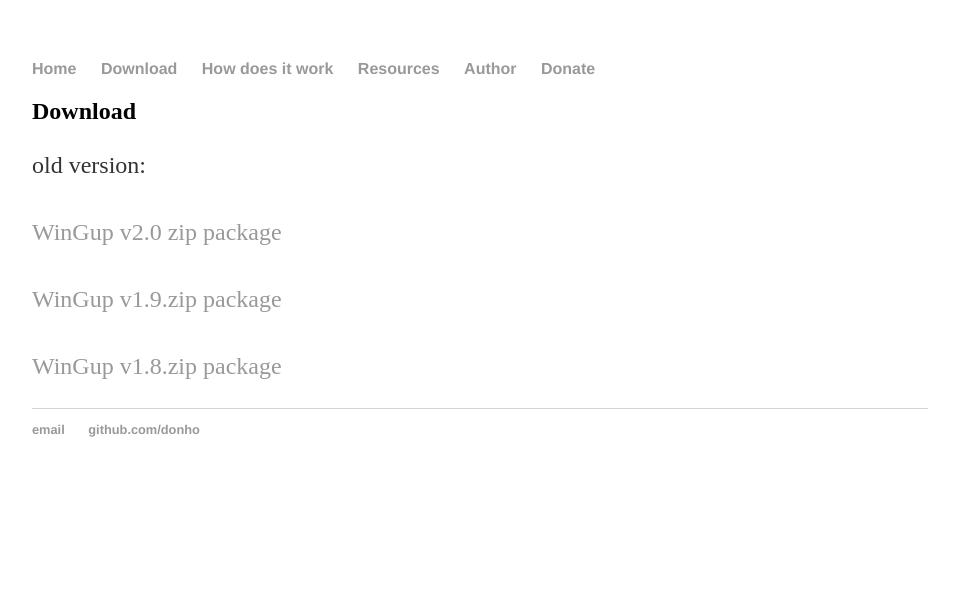
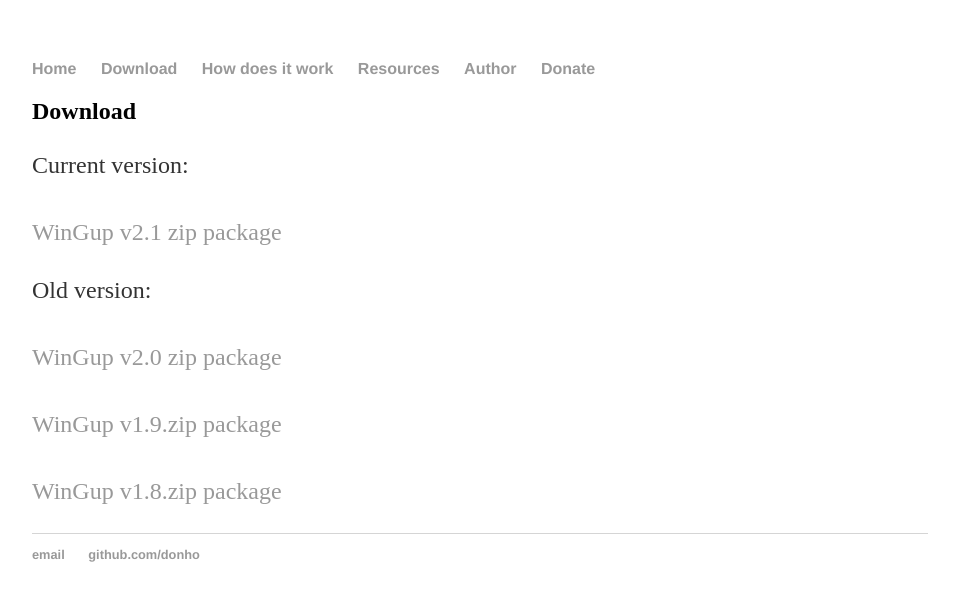
Before and after one commit to gupwin32/gupwin32.github.io, a Jekyll site: the page built from download/index.html, in a window 1280 px wide. Shown: the top 601 px of the page, without its empty margins (160-1119 px from the left). Built offline with Jekyll 4.4.1, drawn with Linux system fonts in a browser that asks for light colours.

Commit message:
Update index.html

```diff
--- a/download/index.html
+++ b/download/index.html
@@ -5,7 +5,11 @@ title: Download
 <div class="blurb">
 <h2>Download</h2>
 <p>
-old version:<br/>
+Current version:<br/>
+<a href="/repository/wingup.v2.1.bin.zip"><br />WinGup v2.1 zip package</a>
+</p>
+<p>
+Old version:<br/>
 <a href="/repository/wingup.v2.0.bin.zip"><br />WinGup v2.0 zip package</a><br/>
 <a href="/repository/wingup.v1.9.bin.zip"><br />WinGup v1.9.zip package</a><br/>
 <a href="/repository/wingup.v1.8.bin.zip"><br />WinGup v1.8.zip package</a><br/>
```
